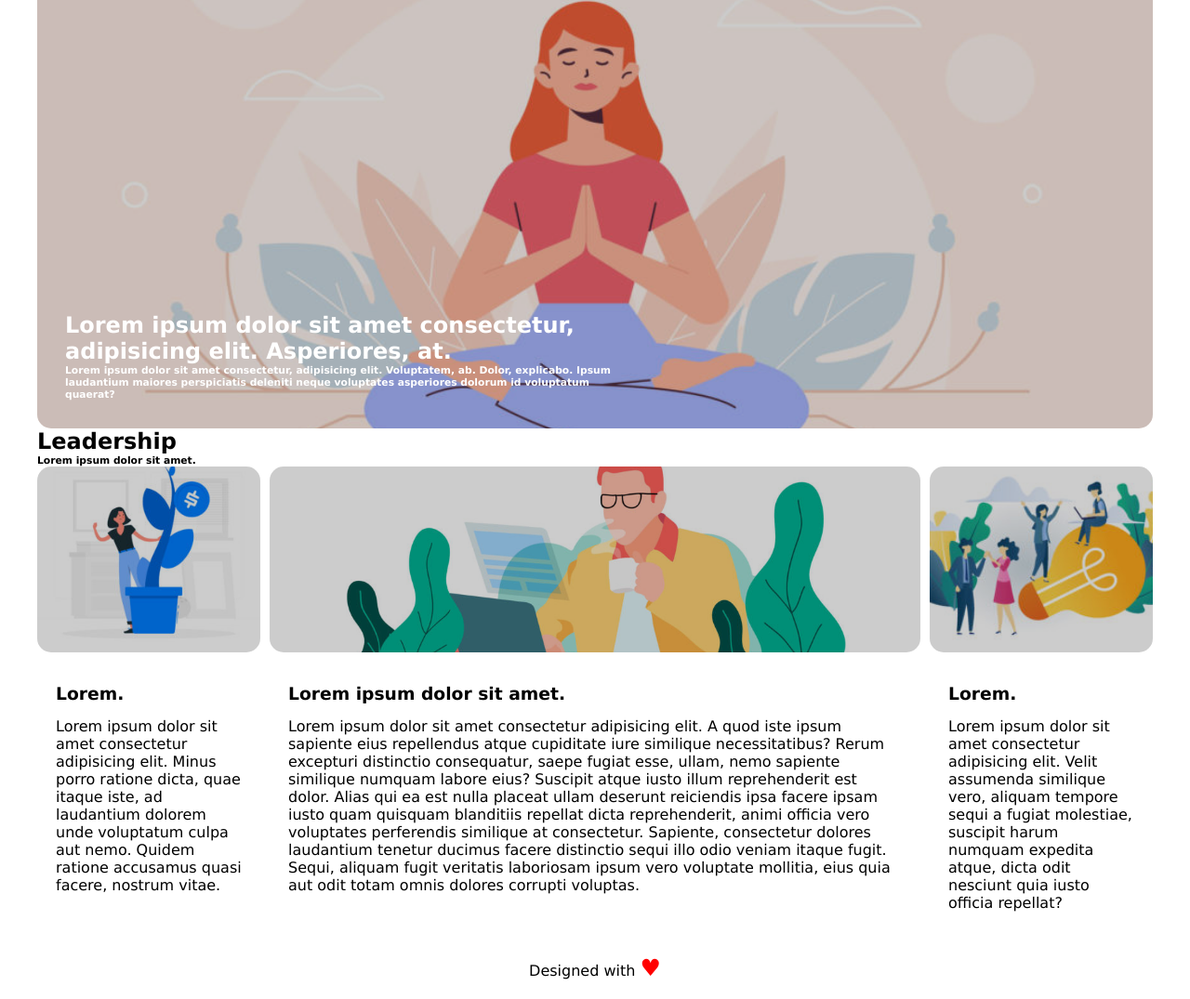
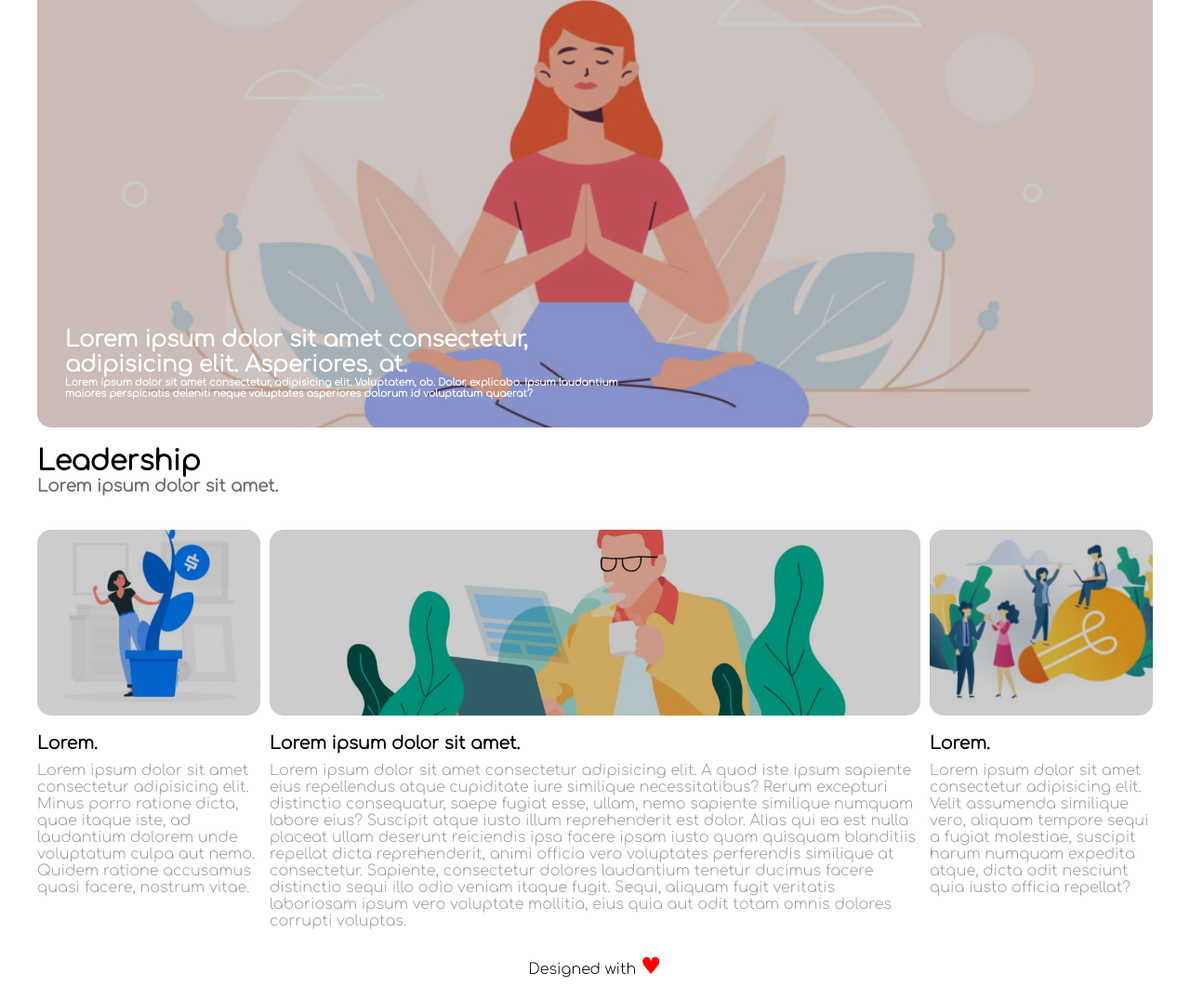
Before and after one commit to Siripiri-hue/htmlcss-wp, a plain HTML site: page index.html in a window 1280 px wide. Shown: the part 194-1269 px from the top of the page at 93% size. Drawn offline with Linux system fonts and the light colour scheme.

Commit message:
Correzione di un errore

```diff
--- a/style.css
+++ b/style.css
@@ -1,8 +1,10 @@
+@import url('https://fonts.googleapis.com/css2?family=Comfortaa:wght@300&display=swap');
+
 * {
     margin: 0;
     padding: 0;
     box-sizing: border-box;
-    font-family: Verdana, Geneva, Tahoma, sans-serif;
+    font-family: 'Comfortaa', cursive;
 }
 
 /* centratura generale */
@@ -75,24 +77,24 @@ div.jumbo > div.caption {
 
 /* sezione contenuti */
 
-div.main-content > .title {
+div.main-content > #title {
     min-height: 100px;
     margin-bottom: 10px;
     padding: 20px 0 20px;
 }
 
-div.main-content > div.title > h2 {
+div.main-content > div#title > h2 {
     font-size: 30px;
 }
 
-div.main-content > div.title > h6 {
+div.main-content > div#title > h6 {
     font-size: 18px;
     color: #6e6e6e;
 }
 
 .sidebar, #content {
     float: left;
-    min-height: 500px;
+    min-height: 200px;
 }
 
 div.main-content > div.sidebar {
@@ -137,12 +139,17 @@ div.main-content > div.sidebar#right > .img {
 }
 
 div.main-content > div.sidebar > div.card-info, div#content > div.card-info {
-    padding: 20px;
+    padding-top: 20px;
 }
 
 div.main-content > div.sidebar > div.card-info > h3, div#content > div.card-info > h3 {
-    line-height: 50px;
+    padding-bottom: 10px;
 }
+
+div.main-content > div.sidebar > div.card-info p, div#content > div.card-info p {
+    color: #9c9c9c;
+}
+
 /* footer */
 
 footer > div.foot {
@@ -194,6 +201,14 @@ footer > div.foot > span#heart {
     background-color: steelblue;
 }
 
-.debug div.main-content /* > div.title, div.sidebar, div#content */ {
+.debug div.main-content > div.sidebar {
     background-color: tomato;
 }
+
+.debug div.main-content > div#title {
+    background-color: rgb(221, 235, 96);
+}
+
+.debug div.main-content > div#content {
+    background-color: orangered;
+}
```
